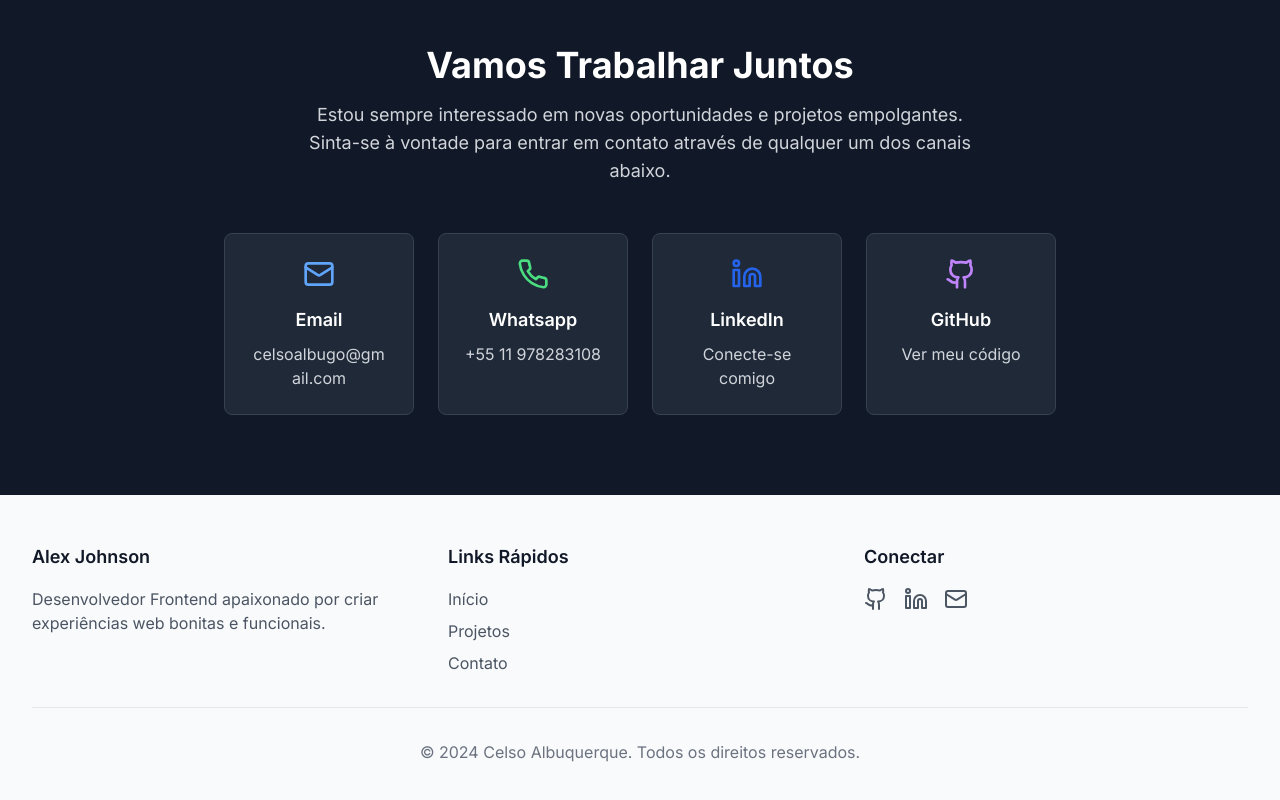
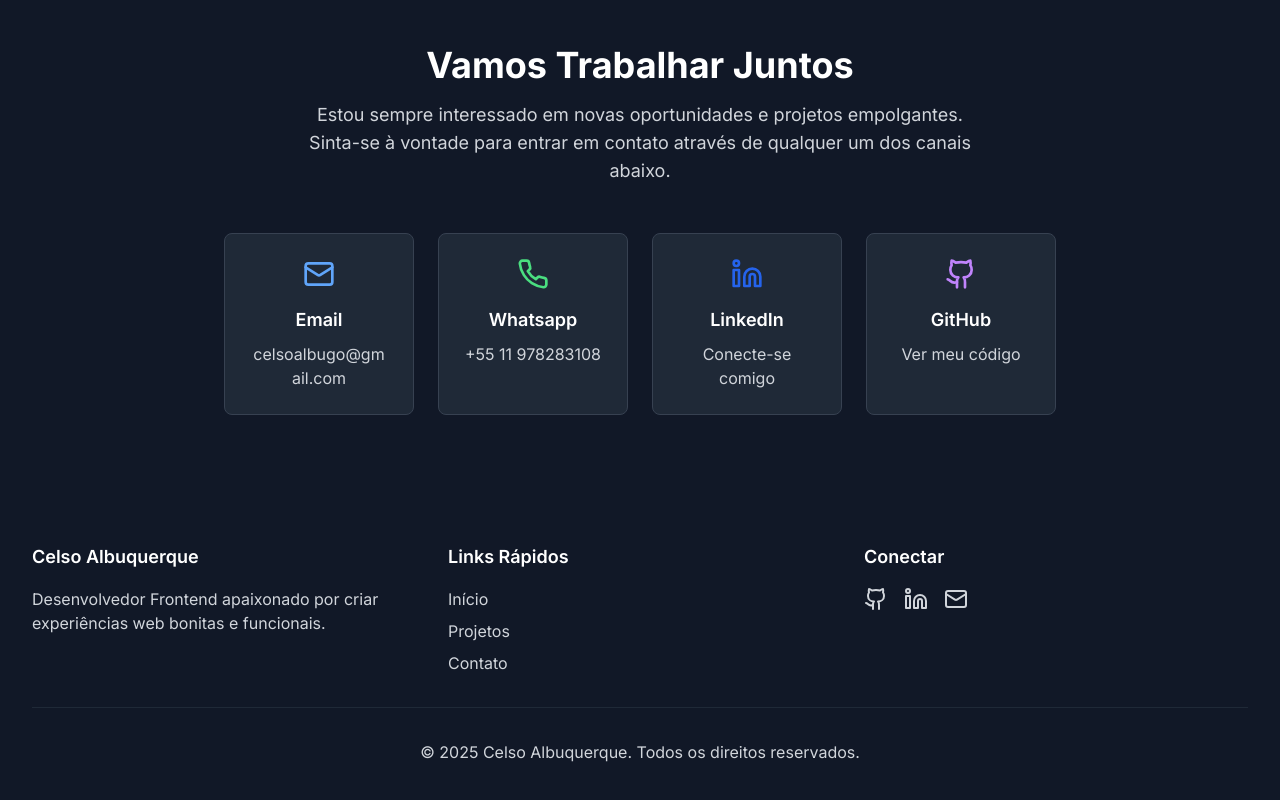
Before and after one commit to Celsocag/portifolio, a Next.js app: page / in a window 1280 px wide. Shown: the part 4060-4860 px from the top of the page. Built offline with nearby package versions, Linux system fonts and the light colour scheme.

Commit message:
rollback

```diff
--- a/components/footer.tsx
+++ b/components/footer.tsx
@@ -10,15 +10,12 @@ export default function Footer() {
   const t = (key: keyof typeof import("@/lib/i18n").translations["pt-BR"]) => getTranslation(language, key)
 
   return (
-    <footer
-      className="bg-gray-50 dark:bg-gray-800 text-gray-900 dark:text-white transition-colors duration-300"
-      role="contentinfo"
-    >
+    <footer className="bg-gray-900 dark:bg-gray-800 text-white transition-colors duration-300" role="contentinfo">
       <div className="max-w-7xl mx-auto py-12 px-4 sm:px-6 lg:px-8">
         <div className="grid grid-cols-1 md:grid-cols-3 gap-8">
           <div>
-            <h3 className="text-lg font-semibold mb-4">Alex Johnson</h3>
-            <p className="text-gray-600 dark:text-gray-300 transition-colors duration-300">{t("footerDescription")}</p>
+            <h3 className="text-lg font-semibold mb-4">Celso Albuquerque</h3>
+            <p className="text-gray-300">{t("footerDescription")}</p>
           </div>
 
           <div>
@@ -28,7 +25,7 @@ export default function Footer() {
                 <li>
                   <Link
                     href="/"
-                    className="text-gray-600 dark:text-gray-300 hover:text-gray-900 dark:hover:text-white transition-colors focus-visible:outline-blue-500"
+                    className="text-gray-300 hover:text-white transition-colors focus-visible:outline-white"
                   >
                     {t("home")}
                   </Link>
@@ -36,7 +33,7 @@ export default function Footer() {
                 <li>
                   <Link
                     href="/#projects"
-                    className="text-gray-600 dark:text-gray-300 hover:text-gray-900 dark:hover:text-white transition-colors focus-visible:outline-blue-500"
+                    className="text-gray-300 hover:text-white transition-colors focus-visible:outline-white"
                   >
                     {t("projects")}
                   </Link>
@@ -44,7 +41,7 @@ export default function Footer() {
                 <li>
                   <Link
                     href="/#contact"
-                    className="text-gray-600 dark:text-gray-300 hover:text-gray-900 dark:hover:text-white transition-colors focus-visible:outline-blue-500"
+                    className="text-gray-300 hover:text-white transition-colors focus-visible:outline-white"
                   >
                     {t("contact")}
                   </Link>
@@ -57,24 +54,26 @@ export default function Footer() {
             <h3 className="text-lg font-semibold mb-4">{t("connect")}</h3>
             <div className="flex space-x-4" role="list" aria-label="Redes sociais">
               <Link
-                href="#"
-                className="text-gray-600 dark:text-gray-300 hover:text-gray-900 dark:hover:text-white transition-colors focus-visible:outline-blue-500"
+                href="https://github.com/Celsocag"
+                target="_blank"
+                className="text-gray-300 hover:text-white transition-colors focus-visible:outline-white"
                 aria-label="GitHub"
                 role="listitem"
               >
                 <Github className="h-6 w-6" aria-hidden="true" />
               </Link>
               <Link
-                href="#"
-                className="text-gray-600 dark:text-gray-300 hover:text-gray-900 dark:hover:text-white transition-colors focus-visible:outline-blue-500"
+                href="https://www.linkedin.com/in/celso-gon%C3%A7alves/"
+                target="_blank"
+                className="text-gray-300 hover:text-white transition-colors focus-visible:outline-white"
                 aria-label="LinkedIn"
                 role="listitem"
               >
                 <Linkedin className="h-6 w-6" aria-hidden="true" />
               </Link>
               <Link
-                href="#"
-                className="text-gray-600 dark:text-gray-300 hover:text-gray-900 dark:hover:text-white transition-colors focus-visible:outline-blue-500"
+                href="mailto:celsoalbugo@gmail.com"
+                className="text-gray-300 hover:text-white transition-colors focus-visible:outline-white"
                 aria-label="Email"
                 role="listitem"
               >
@@ -84,10 +83,8 @@ export default function Footer() {
           </div>
         </div>
 
-        <div className="mt-8 pt-8 border-t border-gray-200 dark:border-gray-700 text-center">
-          <p className="text-gray-500 dark:text-gray-400 transition-colors duration-300">
-            © 2024 Celso Albuquerque. {t("allRightsReserved")}
-          </p>
+        <div className="mt-8 pt-8 border-t border-gray-800 text-center">
+          <p className="text-gray-300">© 2025 Celso Albuquerque. {t("allRightsReserved")}</p>
         </div>
       </div>
     </footer>
```
